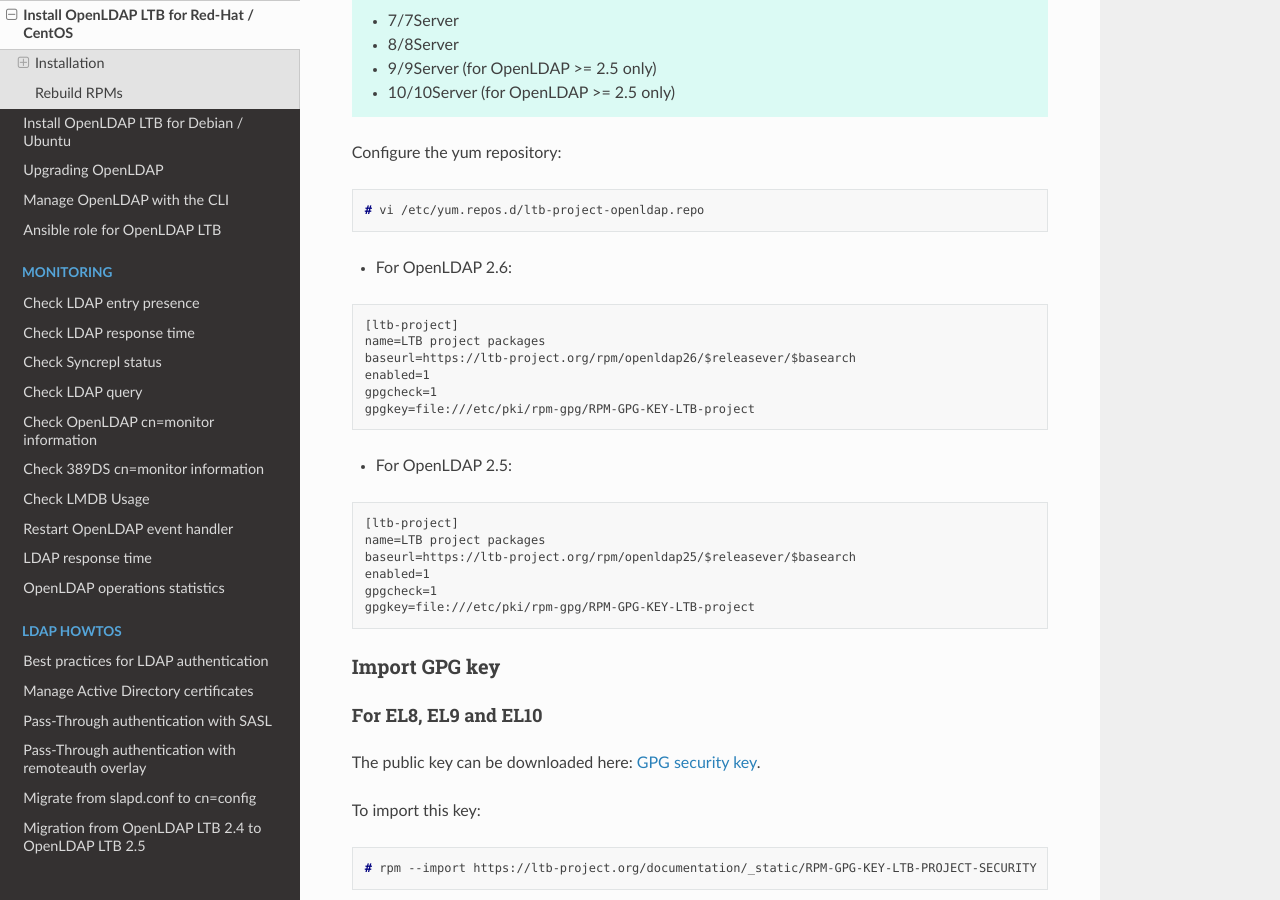
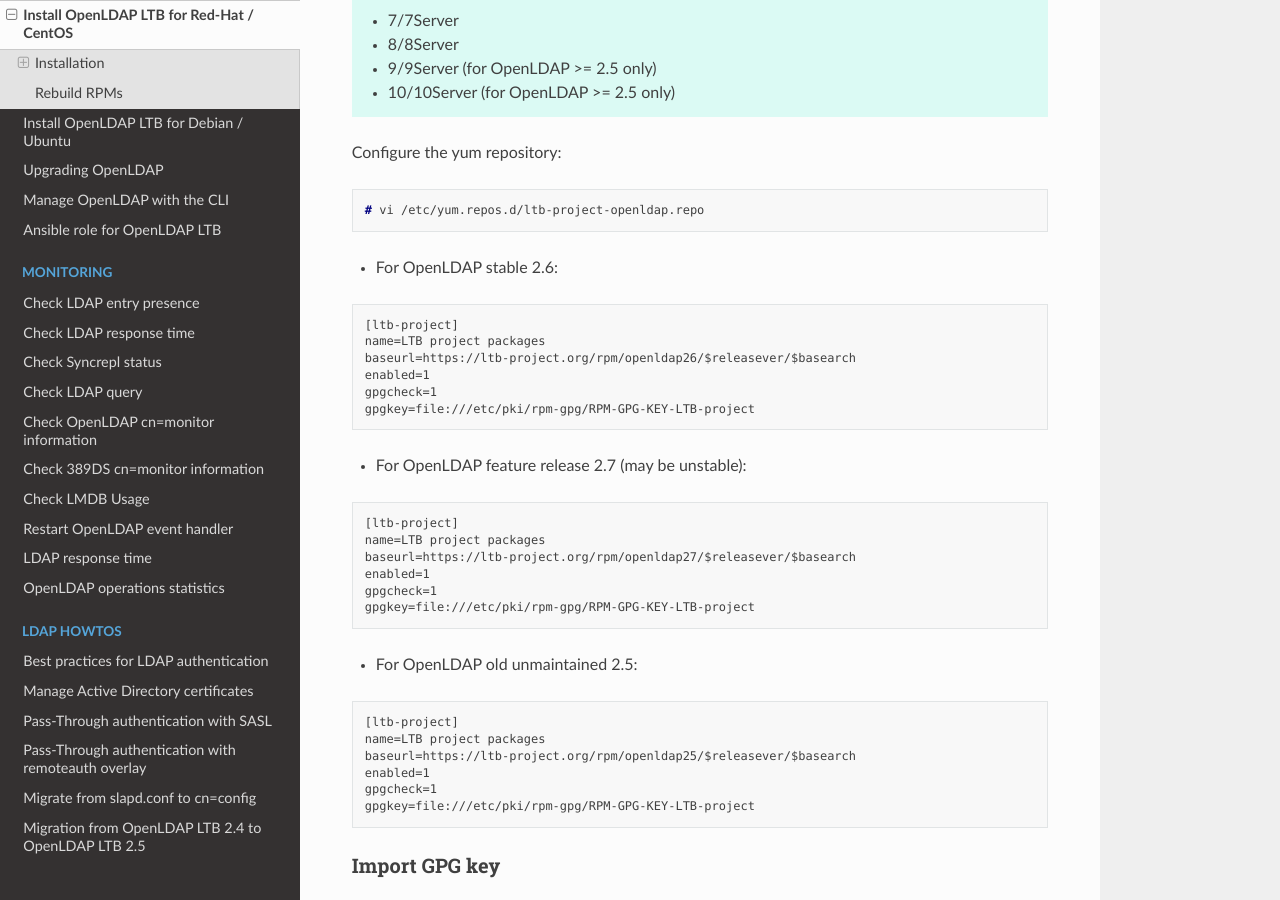
Before and after one commit to ltb-project/documentation, a Sphinx documentation site: the page built from source/openldap-rpm.rst, in a window 1280 px wide and 900 px high, scrolled down 540 px. Built offline with Sphinx 7.4.7 and the Read the Docs theme 3.1.0, drawn with Linux system fonts in a browser that asks for light colours.

Commit message:
add openldap 2.7 release

```diff
--- a/source/openldap-deb.rst
+++ b/source/openldap-deb.rst
@@ -66,7 +66,7 @@
 
     Available distributions are ``buster``, ``bullseye``, ``bookworm``, ``trixie`` and ``jammy``. Here is the configuration for ``trixie``.
 
-    You can also replace ``openldap26`` by ``openldap25`` for OpenLDAP 2.5.X version.
+    You can also replace ``openldap26`` by ``openldap27`` for OpenLDAP feature release (may be unstable) or ``openldap25`` for old unmaintained release.
 
 .. code-block:: ini
 
--- a/source/openldap-rpm.rst
+++ b/source/openldap-rpm.rst
@@ -34,7 +34,7 @@
 
     # vi /etc/yum.repos.d/ltb-project-openldap.repo
 
-* For OpenLDAP 2.6:
+* For OpenLDAP stable 2.6:
 
 ::
 
@@ -45,7 +45,18 @@
     gpgcheck=1
     gpgkey=file:///etc/pki/rpm-gpg/RPM-GPG-KEY-LTB-project
 
-* For OpenLDAP 2.5:
+* For OpenLDAP feature release 2.7 (may be unstable):
+
+::
+
+    [ltb-project]
+    name=LTB project packages
+    baseurl=https://ltb-project.org/rpm/openldap27/$releasever/$basearch
+    enabled=1
+    gpgcheck=1
+    gpgkey=file:///etc/pki/rpm-gpg/RPM-GPG-KEY-LTB-project
+
+* For OpenLDAP old unmaintained 2.5:
 
 ::
 
```
